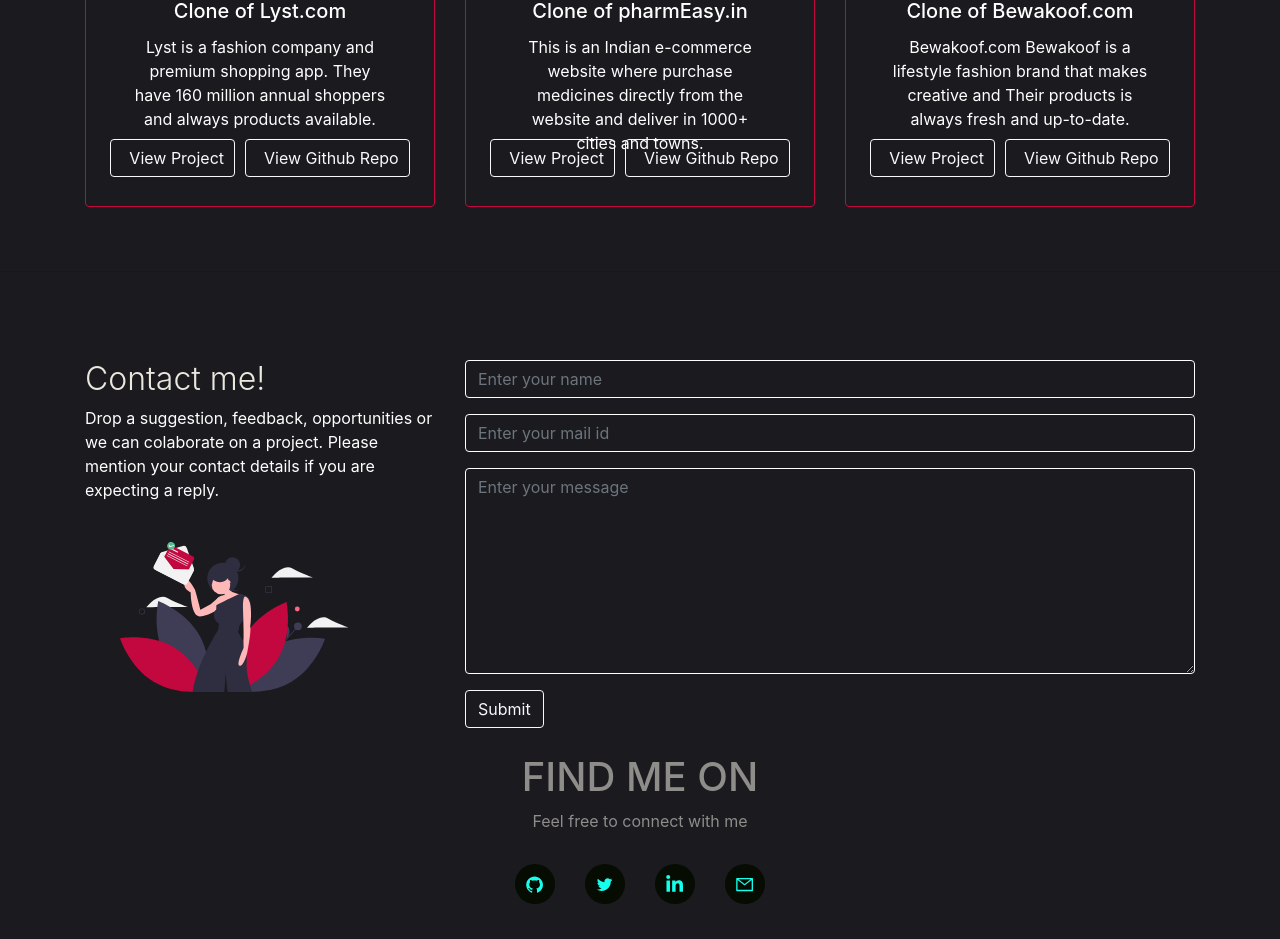
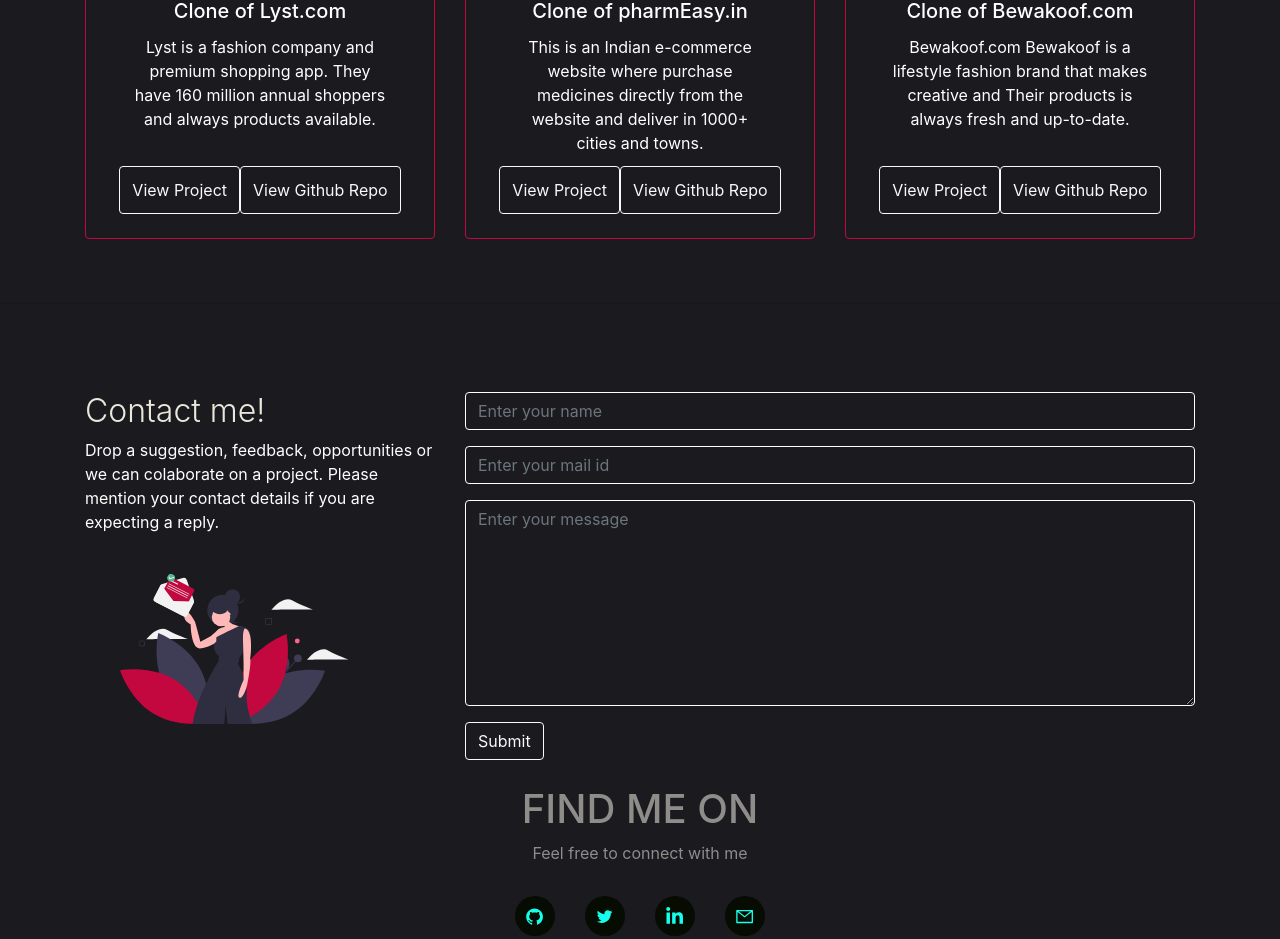
Before and after one commit to niteshrawat0401/My-Portfolio, a React (Create React App) app in the folder PorfolioWebsite-main/: page / in a window 1280 px wide. Shown: the part 2440-3379 px from the top of the page. Built offline with nearby package versions, Linux system fonts and the light colour scheme.

Commit message:
change in css

```diff
--- a/PorfolioWebsite-main/src/components/Project.jsx
+++ b/PorfolioWebsite-main/src/components/Project.jsx
@@ -1,33 +1,38 @@
+import { Zoom, Fade } from "react-awesome-reveal";
 
-import { Zoom, Fade } from 'react-awesome-reveal'
+import lyst from "../media/Lyst.png";
+import pharmEasy from "../media/pharmEasy.png";
+import bewakoof from "../media/bewakoof.png";
 
-import lyst from '../media/Lyst.png'
-import pharmEasy from '../media/pharmEasy.png'
-import bewakoof from "../media/bewakoof.png"
-
-import Container from 'react-bootstrap/esm/Container'
-import Button from 'react-bootstrap/esm/Button'
-import Row from 'react-bootstrap/esm/Row'
-import Col from 'react-bootstrap/esm/Col'
-import Card from 'react-bootstrap/esm/Card'
-
+import Container from "react-bootstrap/esm/Container";
+import Button from "react-bootstrap/esm/Button";
+import Row from "react-bootstrap/esm/Row";
+import Col from "react-bootstrap/esm/Col";
+import Card from "react-bootstrap/esm/Card";
 
 const Project = ({ darkMode }) => {
-
   return (
     <div data-theme={darkMode ? "dark" : "light"}>
       <br></br>
       <Fade>
         <Container>
           <br></br>
-                    <h2 className="lead" align="center"><b>My recent works</b></h2>
+          <h2 className="lead" align="center">
+            <b>My recent works</b>
+          </h2>
           <br></br>
-                    <h3 className="lead" align="center">Here are a few projects I've worked on recently.</h3>
+          <h3 className="lead" align="center">
+            Here are a few projects I've worked on recently.
+          </h3>
           <br></br>
           <Zoom>
             <Row>
               <Col lg={4} sm={12}>
-                                <Card align="center" className="exp" data-theme={darkMode ? "dark" : "light"}>
+                <Card
+                  align="center"
+                  className="exp"
+                  data-theme={darkMode ? "dark" : "light"}
+                >
                   <br></br>
                   <center>
                     <div class="flip-card">
@@ -35,17 +40,29 @@ const Project = ({ darkMode }) => {
                         <div className="flip-card-front">
                           <Card.Img variant="top" src={lyst} />
                           <Card.Body>
-                                                        <Card.Title align="center">Clone of Lyst.com</Card.Title>
+                            <Card.Title align="center">
+                              Clone of Lyst.com
+                            </Card.Title>
                             <Card.Text>
-                                                            <p align="center">Lyst is a fashion company and premium shopping app. They have 160 million annual shoppers and always products available.</p>
+                              <p align="center">
+                                Lyst is a fashion company and premium shopping
+                                app. They have 160 million annual shoppers and
+                                always products available.
+                              </p>
                             </Card.Text>
                           </Card.Body>
                         </div>
                         <div className="flip-card-back">
-                                                    <p> Navbar, Search bar, and Products page, Product preview and Contact information,
-                                                        <br></br> Cart page, Payment, Order Summary, and User authentication.
+                          <p>
+                            {" "}
+                            Navbar, Search bar, and Products page, Product
+                            preview and Contact information,
+                            <br></br> Cart page, Payment, Order Summary, and
+                            User authentication.
                             <br />
-                                                        <br></br>Tech Stack - HTML | CSS | JavaScript | React.js | Redux | Context Api | Tailwind | Material-Ui.
+                            <br></br>Tech Stack - HTML | CSS | JavaScript |
+                            React.js | Redux | Context Api | Tailwind |
+                            Material-Ui.
                           </p>
                         </div>
                       </div>
@@ -53,18 +70,40 @@ const Project = ({ darkMode }) => {
                   </center>
                   <br></br>
                   <div>
-                                        <a href="https://lyst-clone.netlify.app/" target="_blank" rel="noreferrer noopener">
-                                            <Button className='a' variant={darkMode ? "outline-light" : "outline-dark"}>View Project</Button>
+                    <a className="ankr"
+                      href="https://lyst-clone.netlify.app/"
+                      target="_blank"
+                      rel="noreferrer noopener"
+                    >
+                      <Button
+                        className="bttn"
+                        variant={darkMode ? "outline-light" : "outline-dark"}
+                      >
+                        View Project
+                      </Button>
                     </a>
-                                        <a href="https://github.com/niteshrawat0401/Lyst-clone" target="_blank" rel="noreferrer noopener">
-                                            <Button className='a' variant={darkMode ? "outline-light" : "outline-dark"} >View Github Repo</Button>
+                    <a
+                      href="https://github.com/niteshrawat0401/Lyst-clone"
+                      target="_blank"
+                      rel="noreferrer noopener"
+                    >
+                      <Button
+                        className="bttn"
+                        variant={darkMode ? "outline-light" : "outline-dark"}
+                      >
+                        View Github Repo
+                      </Button>
                     </a>
                   </div>
                   <br></br>
                 </Card>
               </Col>
               <Col lg={4} sm={12}>
-                                <Card align="center" className="exp" data-theme={darkMode ? "dark" : "light"}>
+                <Card
+                  align="center"
+                  className="exp"
+                  data-theme={darkMode ? "dark" : "light"}
+                >
                   <br></br>
                   <center>
                     <div class="flip-card">
@@ -72,17 +111,29 @@ const Project = ({ darkMode }) => {
                         <div className="flip-card-front">
                           <Card.Img variant="top" src={pharmEasy} />
                           <Card.Body>
-                                                        <Card.Title align="center">Clone of pharmEasy.in</Card.Title>
+                            <Card.Title align="center">
+                              Clone of pharmEasy.in
+                            </Card.Title>
                             <Card.Text>
-                                                            <p align="center">This is an Indian e-commerce website where purchase medicines directly from the website and deliver in 1000+ cities and towns.</p>
+                              <p align="center">
+                                This is an Indian e-commerce website where
+                                purchase medicines directly from the website and
+                                deliver in 1000+ cities and towns.
+                              </p>
                             </Card.Text>
                           </Card.Body>
                         </div>
                         <div className="flip-card-back">
-                                                    <p> User authentication, Profile, Search bar, Products page, Product preview page,
+                          <p>
+                            {" "}
+                            User authentication, Profile, Search bar, Products
+                            page, Product preview page,
                             <br></br> Health care products, Cart and Payment.
                             <br />
-                                                        <br></br>Tech Stack - HTML | CSS | JavaScript | React.js | Context Api | Node.js | Express.js | Mongo DB | Nodemailer | Mongo Atlas | Mongoose | Chakra-UI
+                            <br></br>Tech Stack - HTML | CSS | JavaScript |
+                            React.js | Context Api | Node.js | Express.js |
+                            Mongo DB | Nodemailer | Mongo Atlas | Mongoose |
+                            Chakra-UI
                           </p>
                         </div>
                       </div>
@@ -90,11 +141,29 @@ const Project = ({ darkMode }) => {
                   </center>
                   <br></br>
                   <div>
-                                        <a href="https://pharmeasylion.vercel.app/" target="_blank" rel="noreferrer noopener">
-                                            <Button className='a' variant={darkMode ? "outline-light" : "outline-dark"}>View Project</Button>
+                    <a
+                      href="https://pharmeasylion.vercel.app/"
+                      target="_blank"
+                      rel="noreferrer noopener"
+                    >
+                      <Button
+                        className="bttn"
+                        variant={darkMode ? "outline-light" : "outline-dark"}
+                      >
+                        View Project
+                      </Button>
                     </a>
-                                        <a href="https://github.com/Monica1310/vogue-pocket-8479" target="_blank" rel="noreferrer noopener">
-                                            <Button className='a' variant={darkMode ? "outline-light" : "outline-dark"} >View Github Repo</Button>
+                    <a
+                      href="https://github.com/Monica1310/vogue-pocket-8479"
+                      target="_blank"
+                      rel="noreferrer noopener"
+                    >
+                      <Button
+                        className="bttn"
+                        variant={darkMode ? "outline-light" : "outline-dark"}
+                      >
+                        View Github Repo
+                      </Button>
                     </a>
                   </div>
                   <br></br>
@@ -102,7 +171,11 @@ const Project = ({ darkMode }) => {
               </Col>
 
               <Col lg={4} sm={12}>
-                                <Card align="center" className="exp" data-theme={darkMode ? "dark" : "light"}>
+                <Card
+                  align="center"
+                  className="exp"
+                  data-theme={darkMode ? "dark" : "light"}
+                >
                   <br></br>
                   <center>
                     <div class="flip-card">
@@ -110,14 +183,23 @@ const Project = ({ darkMode }) => {
                         <div className="flip-card-front">
                           <Card.Img variant="top" src={bewakoof} />
                           <Card.Body>
-                                                        <Card.Title align="center">Clone of Bewakoof.com</Card.Title>
+                            <Card.Title align="center">
+                              Clone of Bewakoof.com
+                            </Card.Title>
                             <Card.Text>
-                                                            <p align="center">Bewakoof.com Bewakoof is a lifestyle fashion brand that makes creative and Their products is always fresh and up-to-date.</p>
+                              <p align="center">
+                                Bewakoof.com Bewakoof is a lifestyle fashion
+                                brand that makes creative and Their products is
+                                always fresh and up-to-date.
+                              </p>
                             </Card.Text>
                           </Card.Body>
                         </div>
                         <div className="flip-card-back">
-                                                    <p> Navbar, Profile, Search bar, Product page, Product detail page, sort, filter and
+                          <p>
+                            {" "}
+                            Navbar, Profile, Search bar, Product page, Product
+                            detail page, sort, filter and
                             <br></br>User authentication.
                             <br />
                             <br></br>Tech Stack - HTML | CSS | JavaScript.
@@ -128,17 +210,34 @@ const Project = ({ darkMode }) => {
                   </center>
                   <br></br>
                   <div>
-                                        <a href="https://willowy-malabi-fce6f8.netlify.app/index.html" target="_blank" rel="noreferrer noopener">
-                                            <Button className='a' variant={darkMode ? "outline-light" : "outline-dark"}>View Project</Button>
+                    <a
+                      href="https://willowy-malabi-fce6f8.netlify.app/index.html"
+                      target="_blank"
+                      rel="noreferrer noopener"
+                    >
+                      <Button
+                        className="bttn"
+                        variant={darkMode ? "outline-light" : "outline-dark"}
+                      >
+                        View Project
+                      </Button>
                     </a>
-                                        <a href="https://github.com/niteshrawat0401/bewakoof.com" target="_blank" rel="noreferrer noopener">
-                                            <Button className='a' variant={darkMode ? "outline-light" : "outline-dark"} >View Github Repo</Button>
+                    <a
+                      href="https://github.com/niteshrawat0401/bewakoof.com"
+                      target="_blank"
+                      rel="noreferrer noopener"
+                    >
+                      <Button
+                        className="bttn"
+                        variant={darkMode ? "outline-light" : "outline-dark"}
+                      >
+                        View Github Repo
+                      </Button>
                     </a>
                   </div>
                   <br></br>
                 </Card>
               </Col>
-
             </Row>
           </Zoom>
           <br></br>
@@ -148,7 +247,7 @@ const Project = ({ darkMode }) => {
       <hr></hr>
       <br></br>
     </div>
-    )
-}
+  );
+};
 
-export default Project
+export default Project;
--- a/PorfolioWebsite-main/src/components/styles.css
+++ b/PorfolioWebsite-main/src/components/styles.css
@@ -180,6 +180,11 @@ strong, .with{
     transform: rotateY(180deg);
 }
 
+.bttn{
+    height: 3rem;
+    margin-top: 2rem;
+}
+
 .sbtn{
     margin-top: 20px;
 }
```
Lines whose indentation alone changed are shown as unchanged.
